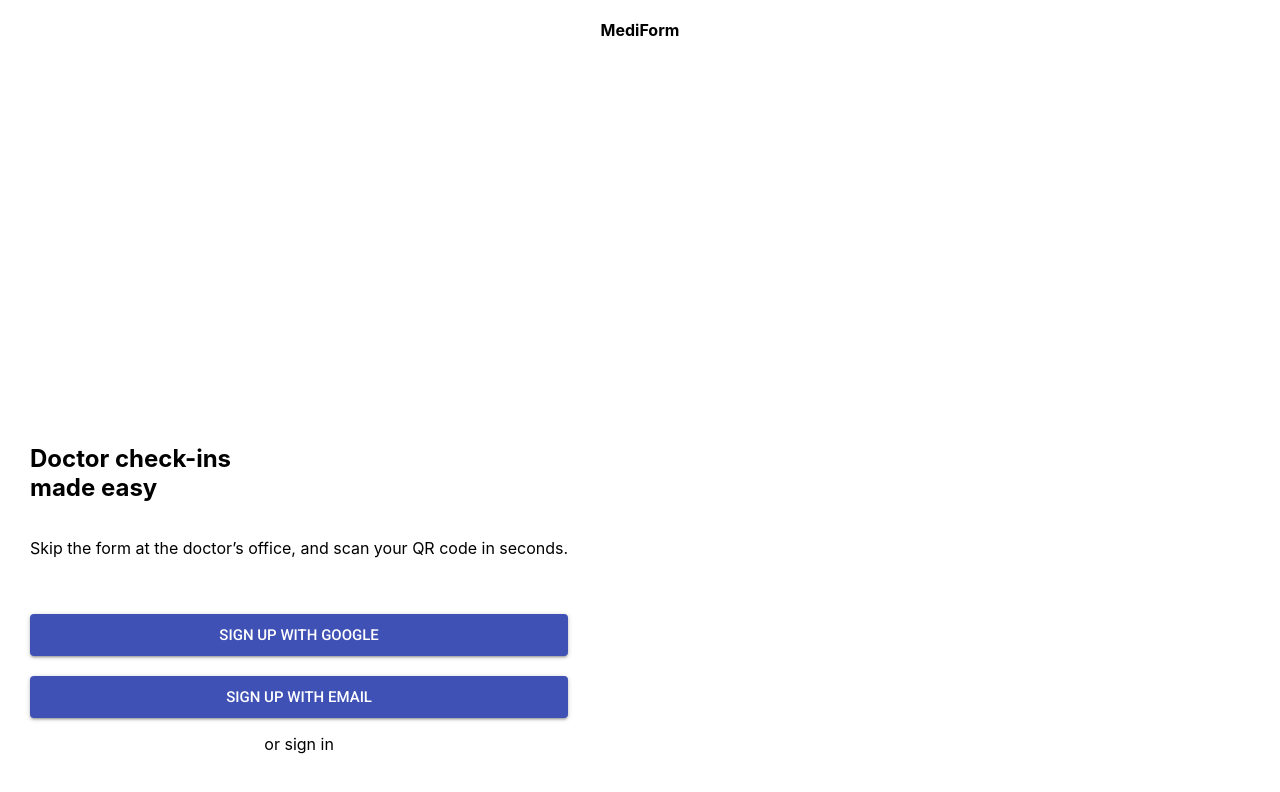
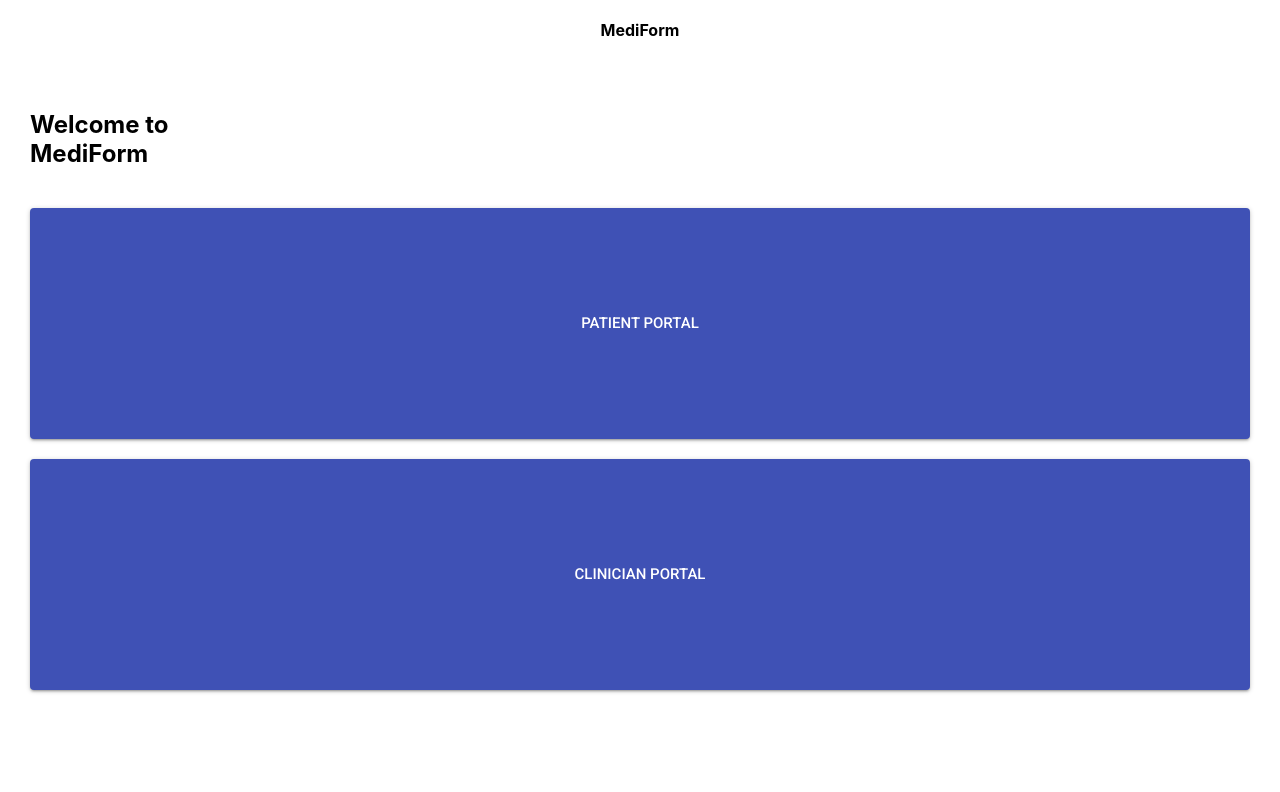
Before and after one commit to ahrarmonsur/deltahacksv, a React (Create React App) app in the folder client/: page / in a window 1280 px wide. Shown: the top 792 px of the page. Built offline with nearby package versions, Linux system fonts and the light colour scheme.

Commit message:
Adds the role selection screen

```diff
--- a/client/src/App.js
+++ b/client/src/App.js
@@ -2,6 +2,7 @@ import React, { Component } from 'react';
 import logo from './logo.svg';
 
 import Header from './components/Header/Header';
+import RoleSelection from './components/RoleSelection/RoleSelection';
 import Login from './components/Login/Login';
 import './App.sass';
 
@@ -11,7 +12,10 @@ class App extends Component {
 			<div id="App">
 				<Header title="MediForm"/>
 				<div id="content">
-					<Login/>
+					<RoleSelection/>
+					{false &&
+						<Login/>
+					}
 				</div>
 			</div>
 		);
--- a/client/src/components/Header/Header.js
+++ b/client/src/components/Header/Header.js
@@ -4,7 +4,7 @@ import './Header.sass'
 class Header extends Component {
 	render() {
 		return (
-			<div class="header">
+			<div className="header">
 				<h1>{this.props.title}</h1>
 			</div>
 		);
--- a/client/src/components/Login/Login.sass
+++ b/client/src/components/Login/Login.sass
@@ -10,10 +10,6 @@
 		margin-bottom: 20px
 
 
-	button
-		width: 100%
-		margin-top: 20px
-
 	.buttons
 		display: flex
 		flex-direction: column
--- /dev/null
+++ b/client/src/components/RoleSelection/RoleSelection.js
@@ -0,0 +1,22 @@
+import React, {Component} from 'react';
+import Button from '@material-ui/core/Button';
+import './RoleSelection.sass';
+
+class RoleSelection extends Component {
+	render() {
+		return (
+			<div className="roleSelection">
+				<h2>
+					Welcome to<br/>
+					MediForm
+				</h2>
+				<div className="buttons">
+					<Button color="primary" variant="contained" size="large">Patient Portal</Button>
+					<Button color="primary" variant="contained" size="large">Clinician Portal</Button>
+				</div>
+			</div>
+		);
+	}
+}
+
+export default RoleSelection;
--- /dev/null
+++ b/client/src/components/RoleSelection/RoleSelection.sass
@@ -0,0 +1,15 @@
+.roleSelection
+	width: 100%
+	display: flex
+	flex-direction: column
+
+	.buttons
+		display: flex
+		flex-direction: column
+		flex: 1
+		width: 100%
+		padding-bottom: 80px
+
+		button
+			display: flex
+			flex: 1
--- a/client/src/styles/_base.sass
+++ b/client/src/styles/_base.sass
@@ -3,6 +3,11 @@
 	flex-direction: column
 	height: 100vh
 
+	button
+		width: 100%
+		margin-top: 20px
+
+
 #content
 	padding: 30px
 	display: flex
```
